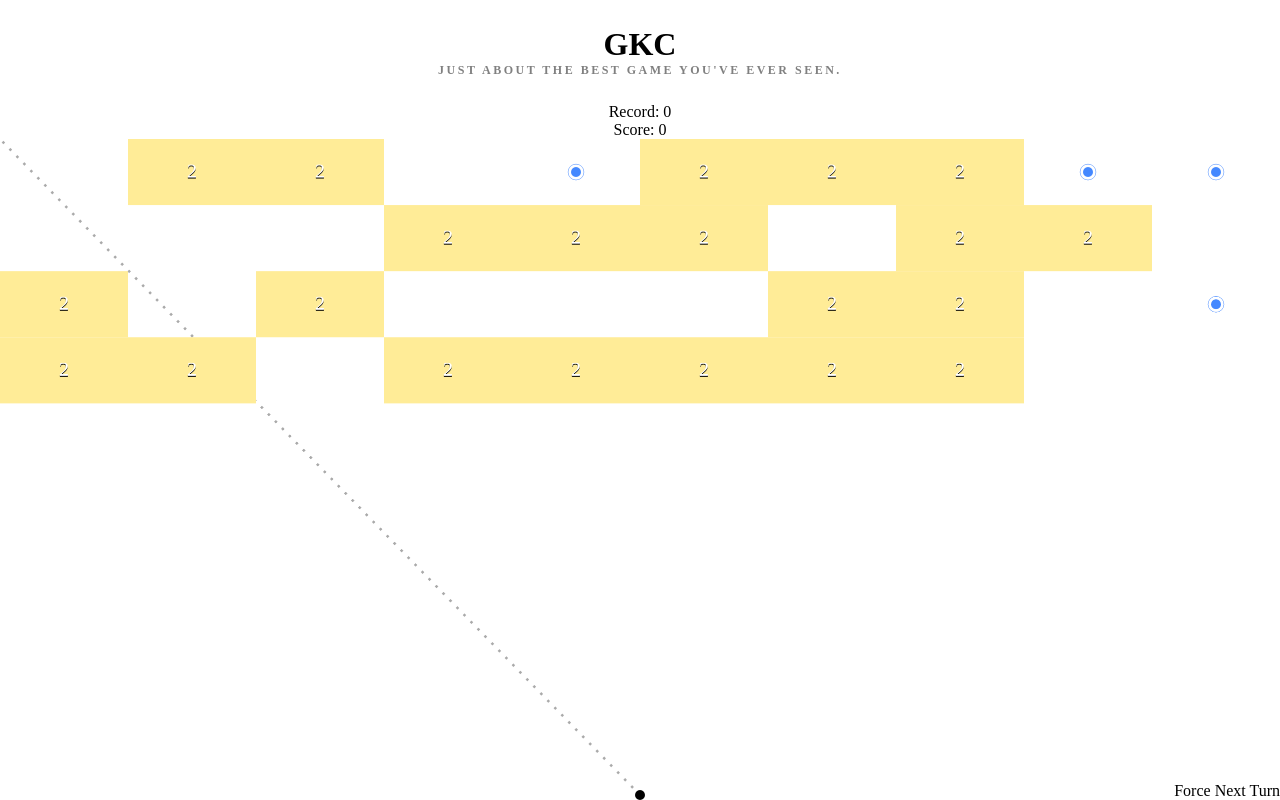
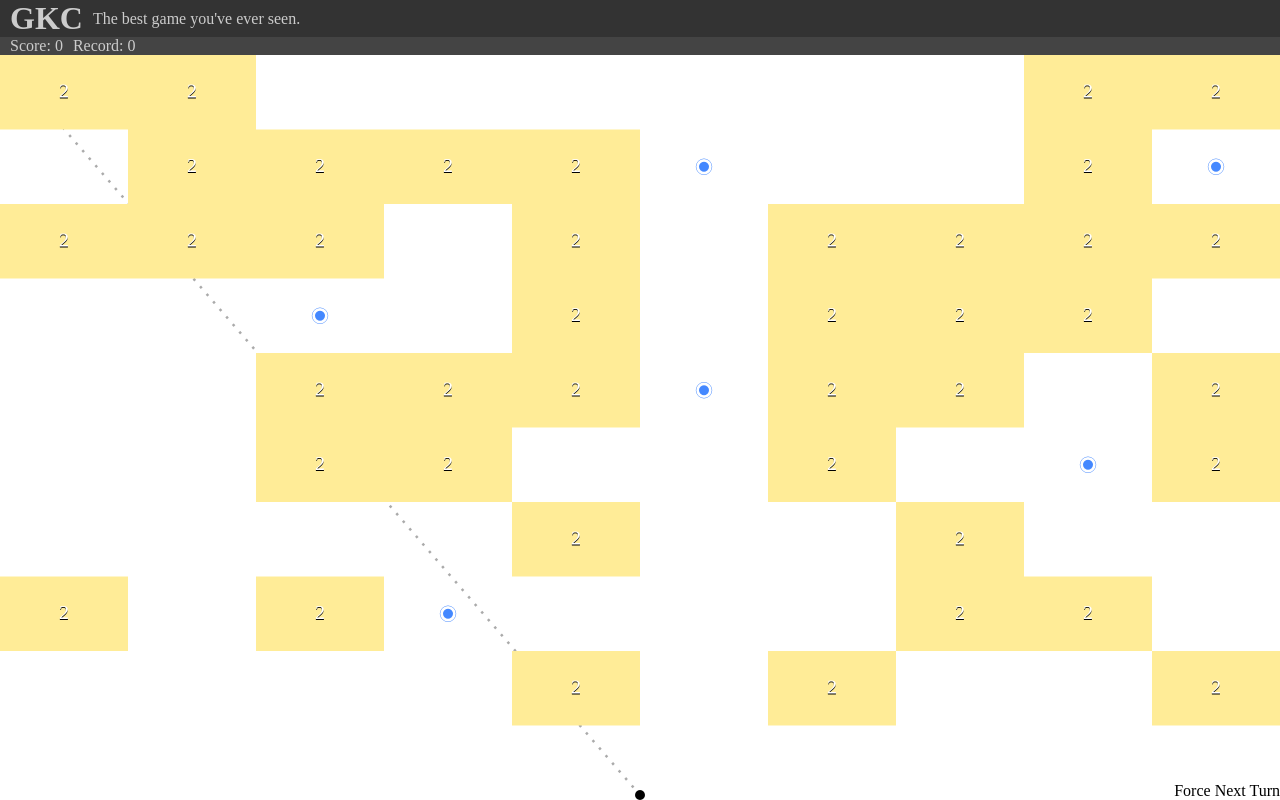
Before and after one commit to bijection/wallsmash, a plain HTML site: page index.html in a window 1280 px wide. Drawn offline with Linux system fonts and the light colour scheme; some packages are replaced by stand-ins of ours; a script that the page names is missing.

Commit message:
gud score keeping, ability to restart game

```diff
--- a/index.css
+++ b/index.css
@@ -3,7 +3,6 @@ body, html {
 	/*min-height: 100vh;*/
 	height: 100%;
 	font-family: 'avenir';
-	text-align: center;
 }
 
 h1, h2, p {
@@ -42,21 +41,48 @@ h2 {
 }
 
 #canvas {
-	// border: 1px solid black;
-	// width: 100%;
-	// height: 100%;
 	width: 100%;
 	flex: 1;
 	outline: none;
 }
 
-@media (max-width: 700px) {
-	#canvas {
-		// width: 100vw;
-		// height: 50vh;
-	}
+#header {
+	background: #333;
+	display: flex;
+	align-items: center;
+}
+
+#title {
+	font-size: 200%;
+	font-weight: bold;
+	padding: 0 10px;
+}
+
+.chrome {
+	background: #444;
+	color: #ccc;
+}
+
+#score-wrap {
+	padding: 0 10px;
+}
+
+#scoreInfo {
+	display: flex;
+}
+
+#score {
+	/*transition: .5s;*/
+}
+
+.gold {
+	color: #ff0;
+}
+
+/*@media (max-width: 700px) {
 
 	#scoreInfo, #instructions {
 		display: none;
 	}
 }
+*/
--- a/index.html
+++ b/index.html
@@ -34,12 +34,14 @@
 	<body>
 		<div class='game'>
 			<div class="chrome">
-		 		<h1>GKC</h1>
-				<h2>Just about the best game you've ever seen.</h2>
+				<div id='header'>
+			 		<div id='title'>GKC</div>
+					<div id='slogan'>The best game you've ever seen.</div>
+				</div>
 
 				<div id="scoreInfo">
-					<p>Record: <span id="record">0</span></p>
-					<p>Score: <span id="score">0</span></p>
+					<div id='score-wrap'>Score: <span id="score">0</span></div>
+					<div>Record: <span id="record">0</span></div>
 				</div>
 			</div>
 			<div id="canvas-wrap">
--- a/main.js
+++ b/main.js
@@ -1,26 +1,19 @@
 let ctx;
 let scoreSpan;
-let score = 0
+let recordSpan;
+let score;
 
-let numRows = 0;
-let numCols = 0;
-
-let game_state = 'aiming'
+let game_state;
 let mouse = {x:0, y:0}
 let ball_start_pos, next_ball_start_pos
 
-let balls = []
-let particles = []
-let trails = []
+let balls;
+let particles;
+let trails;
 
-let currentLevel = 2
-const next_ball_types = Array.from(new Array(currentLevel-1), () => 'ball')
-let ball_types = Array.from(next_ball_types)
-
-const level = `..........
-....888...
-.8.88888..
-...88..88.`
+let currentLevel;
+let next_ball_types;
+let ball_types;
 
 let ball_speed = 1200
 
@@ -32,8 +25,28 @@ const NUM_COLS = 10
 const NORMAL_COLOR = '#48f'
 const JITTER_COLOR = '#691c7e'
 
-const cells = []
-const items = new Set()
+let cells = []
+let items = new Set()
+
+
+function startGame(){
+    game_state = 'aiming'
+
+    currentLevel = 2
+    next_ball_types = Array.from(new Array(currentLevel-1), () => 'ball')
+    ball_types = Array.from(next_ball_types)
+
+    balls = []
+    particles = []
+    trails = []
+
+    score = 0
+    cells = []
+    items = new Set()
+
+    for(let i = 0; i<9; i++)updateCellsForCurrentLevel()
+
+}
 // items.add([0,0,'ball'])
 
 
@@ -72,11 +85,6 @@ function updateCellsForCurrentLevel() {
     }
 }
 
-updateCellsForCurrentLevel()
-updateCellsForCurrentLevel()
-updateCellsForCurrentLevel()
-updateCellsForCurrentLevel()
-
 function tick(t){
     frame_number++
     const dt = (t - last) / 1000
@@ -105,7 +113,6 @@ function tick(t){
     update_particles(dt)
     render(t, dt)
 
-    scoreSpan.innerHTML = score
 
 
     if(game_state === 'playing'){
@@ -245,12 +252,25 @@ document.ontouchstart = function(e){
     }
 }
 
-//once HTML loads, grab the canvas and score elements
-window.onload = function() {
-    ctx = canvas.getContext('2d');
-    scoreSpan = document.getElementById("score")
-    scoreSpan.innerHTML = String(currentLevel)
-}
+
+
+
+
+
+
+
+
+
+
+
+
+
+
+
+
+
+
+
 
 const get_launch_angle = (da = 0)=>{
     const r = BALL_RADIUS
@@ -426,37 +446,62 @@ function render(t, dt){
     ctx.fillStyle = 'black'
 
     if (game_state === 'lost') {
-        ctx.fillStyle = 'rgba(255,255,255,.5)'
+        ctx.fillStyle = 'rgba(0,0,0,.3)'
         ctx.fillRect(0,0, canvas.width, canvas.height)
 
         ctx.textBaseline = 'middle'
         ctx.textAlign = 'center'
-        ctx.font = canvas.height / 10 + 'px Avenir'
+        const text_size = canvas.width / 15
+        ctx.font =  text_size+ 'px Avenir'
 
-        ctx.fillStyle = NORMAL_COLOR
-        ctx.fillText('You Lose 😱', canvas.width / 2, canvas.height / 2)
+
+        const sadmessage = [
+            'You Lose 😱',
+            'あなたは失う 😱',
+            'Tu Perdiste 😱',
+            'أنت تفقد 😱',
+            'Tu As Perdu 😱',
+            '你输了 😱'
+        ]
+
+        ctx.fillStyle = '#f0f0f0'
+        ctx.fillText(sadmessage[Math.floor(Date.now() / 1500) % sadmessage.length], canvas.width / 2, canvas.height / 2)
+
+        ctx.font =  '30px Avenir'
+        ctx.fillText('[tap to restart]', canvas.width / 2, canvas.height / 2 +text_size/2+20)
 
     }
 
 
 }
 
-function restartGame(){
 
-}
 
 function gameLost(){
     let uname = localStorage.getItem("username")
-  let pr = localStorage.getItem("pr")
+    let pr = localStorage.getItem("pr") || 0
     console.log("Game state lost")
+
+    if(score > pr){
         if(!uname){
-    swalPrompt("New high score!", "Enter your username below to post your score to the leaderboard.", (uname)=>{
-      pushNewScore(uname, currentLevel, restartGame)
+            swalPrompt(score + ": A new high score!", "Enter your username below to post your score to the leaderboard.", (uname)=>{
+                pushNewScore(uname, score)
             })
-  }else if(currentLevel > pr){
-    swal("New high score!", currentLevel+" is your new personal record.")
-    pushNewScore(uname, currentLevel)
+        } else {
+            swal("New high score!", score+" is your new personal record.")
+            pushNewScore(uname, score)
         }
+
+        recordSpan.innerHTML = localStorage.pr
+    }
+
+    const restart = e => {
+        startGame()
+        canvas.removeEventListener('click', restart)
+    }
+
+    canvas.addEventListener('click', restart)
+
 }
 
 function update_ball_positions(dt){
@@ -725,6 +770,19 @@ function move_and_collide_ball(ball,dt){
                 mincell[2]--
                 score ++
 
+                scoreSpan.innerHTML = score
+
+                scoreSpan.style.transition = 'none'
+                scoreSpan.className = 'gold'
+
+                setTimeout(() => {
+                    scoreSpan.style.transition = '1s'
+                    scoreSpan.className = ''
+                }, 0)
+
+
+
+
                 if(mincell[2] <= 0){
                     for (var i = 0; i < 10; i++) {
                         const { cx, cy} = get_cell_rect(...mincell)
@@ -866,9 +924,39 @@ function get_cell_rect(r,c){
 
 
 
+
+
+
+
+
+
+
+
+
+
+
+
+
+
 let last
+
+
+
+//once HTML loads, grab the canvas and score elements
+window.onload = function() {
+    ctx = canvas.getContext('2d');
+    scoreSpan = document.getElementById("score")
+    scoreSpan.innerHTML = 0
+
+    recordSpan = document.getElementById("record")
+    recordSpan.innerHTML = localStorage.pr || 0
+
+    startGame()
+
 
     requestAnimationFrame(t => {
         last = t
         requestAnimationFrame(tick)
     })
+
+}
```
Lines whose indentation alone changed are shown as unchanged.
